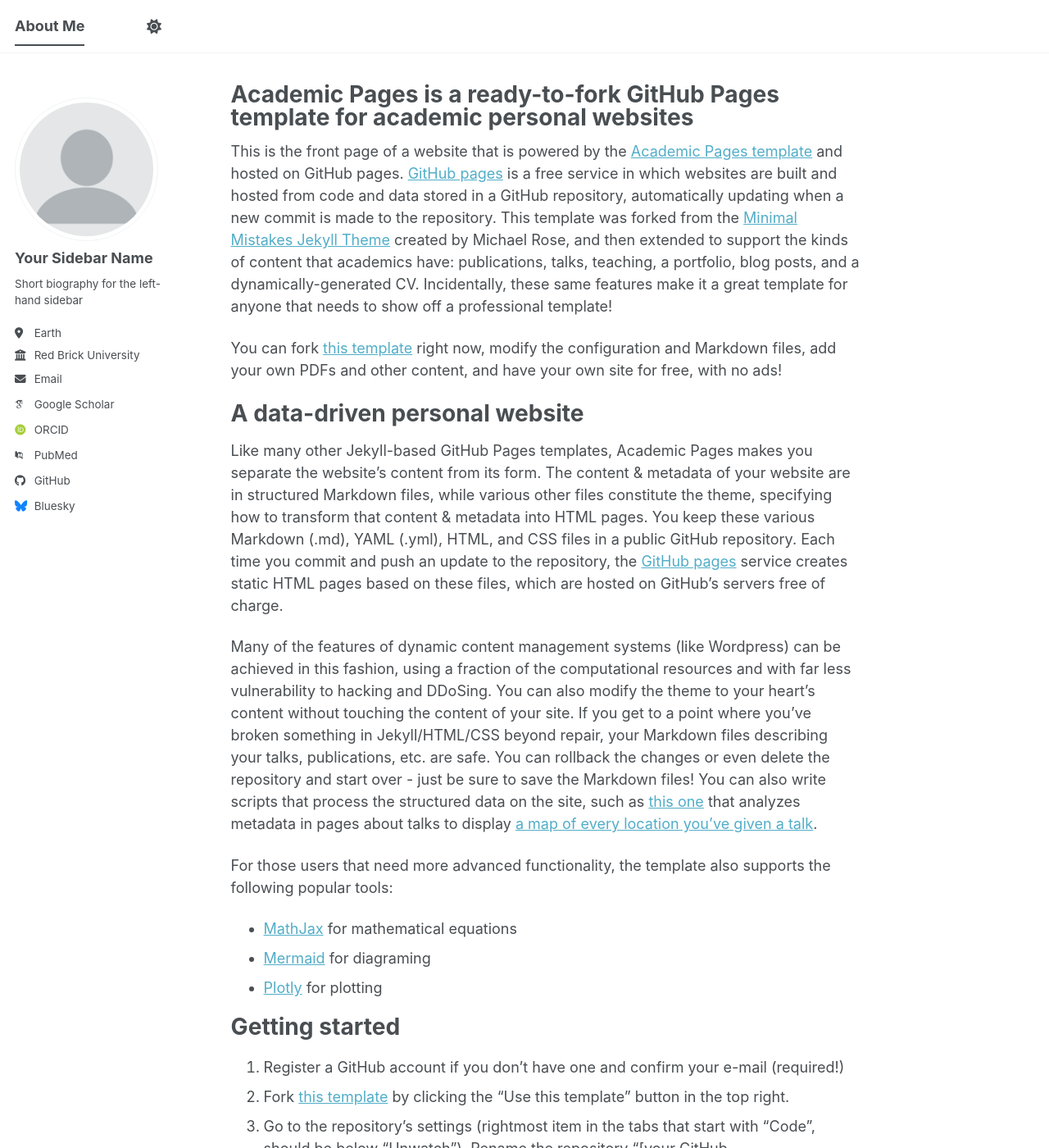
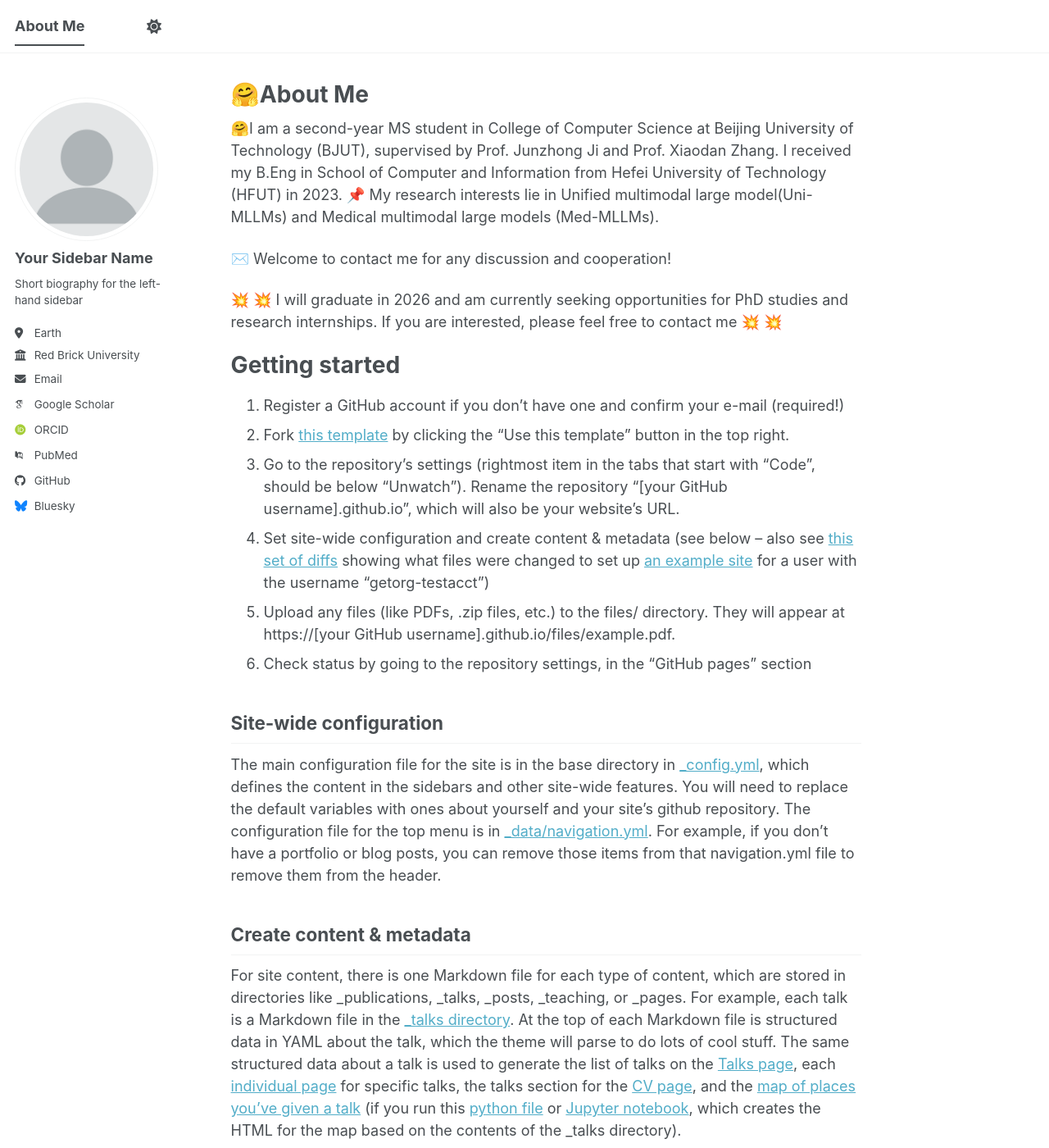
Before and after one commit to TommyK1ng/TommyK1ng.github.io, a Jekyll site: the page built from _pages/about.md, in a window 1280 px wide and 1400 px high. Shown: the whole window at 82% size. Built offline with Jekyll 4.4.1, drawn with Linux system fonts in a browser that asks for light colours; some web fonts are replaced; a script bundle is joined from its source files by our own code; library files that are not in the unit come from our copies.

Commit message:
update some content

```diff
--- a/_pages/about.md
+++ b/_pages/about.md
@@ -1,26 +1,18 @@
 ---
 permalink: /
-title: "Academic Pages is a ready-to-fork GitHub Pages template for academic personal websites"
+title: "🤗About Me"
 author_profile: true
 redirect_from:
   - /about/
   - /about.html
 ---
 
-This is the front page of a website that is powered by the [Academic Pages template](https://github.com/academicpages/academicpages.github.io) and hosted on GitHub pages. [GitHub pages](https://pages.github.com) is a free service in which websites are built and hosted from code and data stored in a GitHub repository, automatically updating when a new commit is made to the repository. This template was forked from the [Minimal Mistakes Jekyll Theme](https://mmistakes.github.io/minimal-mistakes/) created by Michael Rose, and then extended to support the kinds of content that academics have: publications, talks, teaching, a portfolio, blog posts, and a dynamically-generated CV. Incidentally, these same features make it a great template for anyone that needs to show off a professional template!
+🤗I am a second-year MS student in College of Computer Science at Beijing University of Technology (BJUT), supervised by Prof. Junzhong Ji and Prof. Xiaodan Zhang. I received my B.Eng in School of Computer and Information from Hefei University of Technology (HFUT) in 2023.
+📌 My research interests lie in Unified multimodal large model(Uni-MLLMs) and Medical multimodal large models (Med-MLLMs).
 
- You can fork [this template](https://github.com/academicpages/academicpages.github.io) right now, modify the configuration and Markdown files, add your own PDFs and other content, and have your own site for free, with no ads!
+✉️ Welcome to contact me for any discussion and cooperation!
 
-A data-driven personal website
-======
-Like many other Jekyll-based GitHub Pages templates, Academic Pages makes you separate the website's content from its form. The content & metadata of your website are in structured Markdown files, while various other files constitute the theme, specifying how to transform that content & metadata into HTML pages. You keep these various Markdown (.md), YAML (.yml), HTML, and CSS files in a public GitHub repository. Each time you commit and push an update to the repository, the [GitHub pages](https://pages.github.com/) service creates static HTML pages based on these files, which are hosted on GitHub's servers free of charge.
-
-Many of the features of dynamic content management systems (like Wordpress) can be achieved in this fashion, using a fraction of the computational resources and with far less vulnerability to hacking and DDoSing. You can also modify the theme to your heart's content without touching the content of your site. If you get to a point where you've broken something in Jekyll/HTML/CSS beyond repair, your Markdown files describing your talks, publications, etc. are safe. You can rollback the changes or even delete the repository and start over - just be sure to save the Markdown files! You can also write scripts that process the structured data on the site, such as [this one](https://github.com/academicpages/academicpages.github.io/blob/master/talkmap.ipynb) that analyzes metadata in pages about talks to display [a map of every location you've given a talk](https://academicpages.github.io/talkmap.html).
-
-For those users that need more advanced functionality, the template also supports the following popular tools:
-- [MathJax](https://www.mathjax.org/) for mathematical equations
-- [Mermaid](https://mermaid.js.org/) for diagraming
-- [Plotly](https://plotly.com/javascript/) for plotting
+💥 💥 I will graduate in 2026 and am currently seeking opportunities for PhD studies and research internships. If you are interested, please feel free to contact me 💥 💥
 
 Getting started
 ======
```
